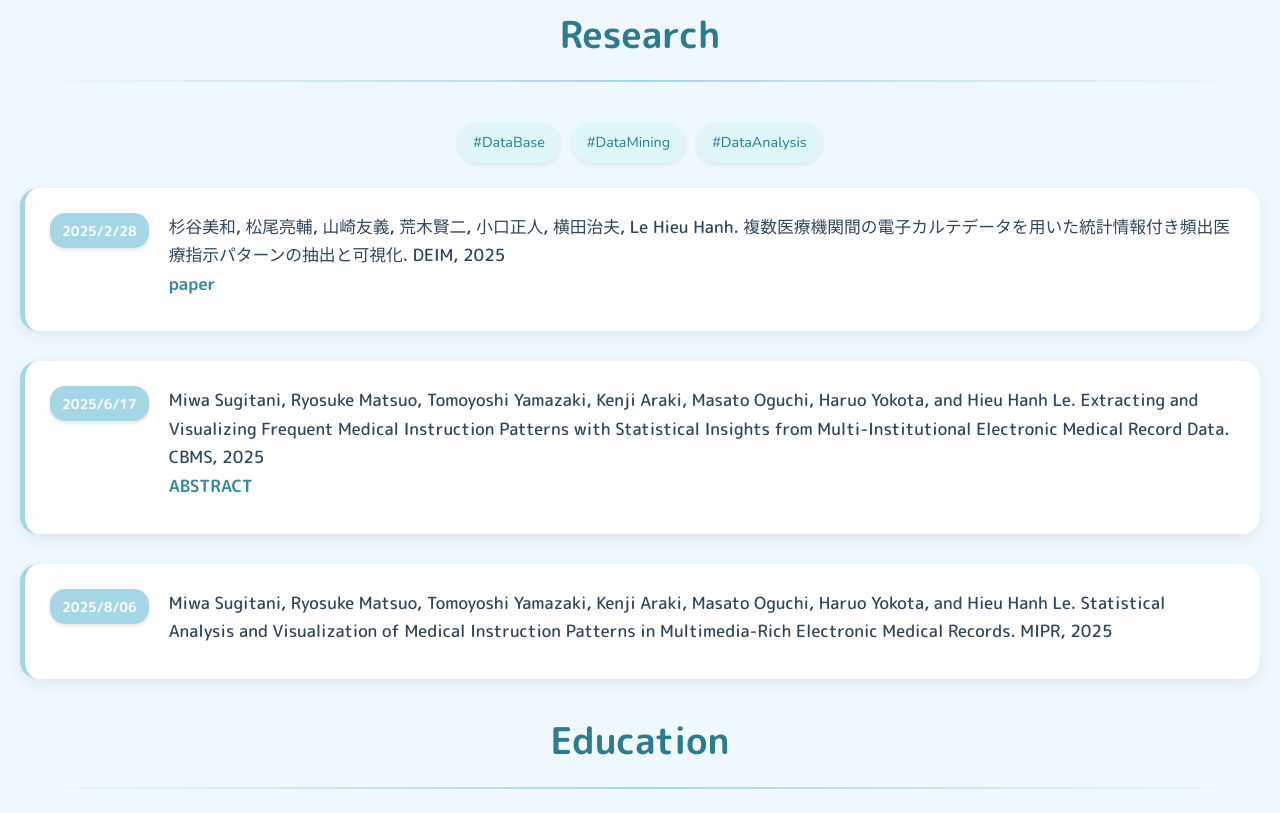
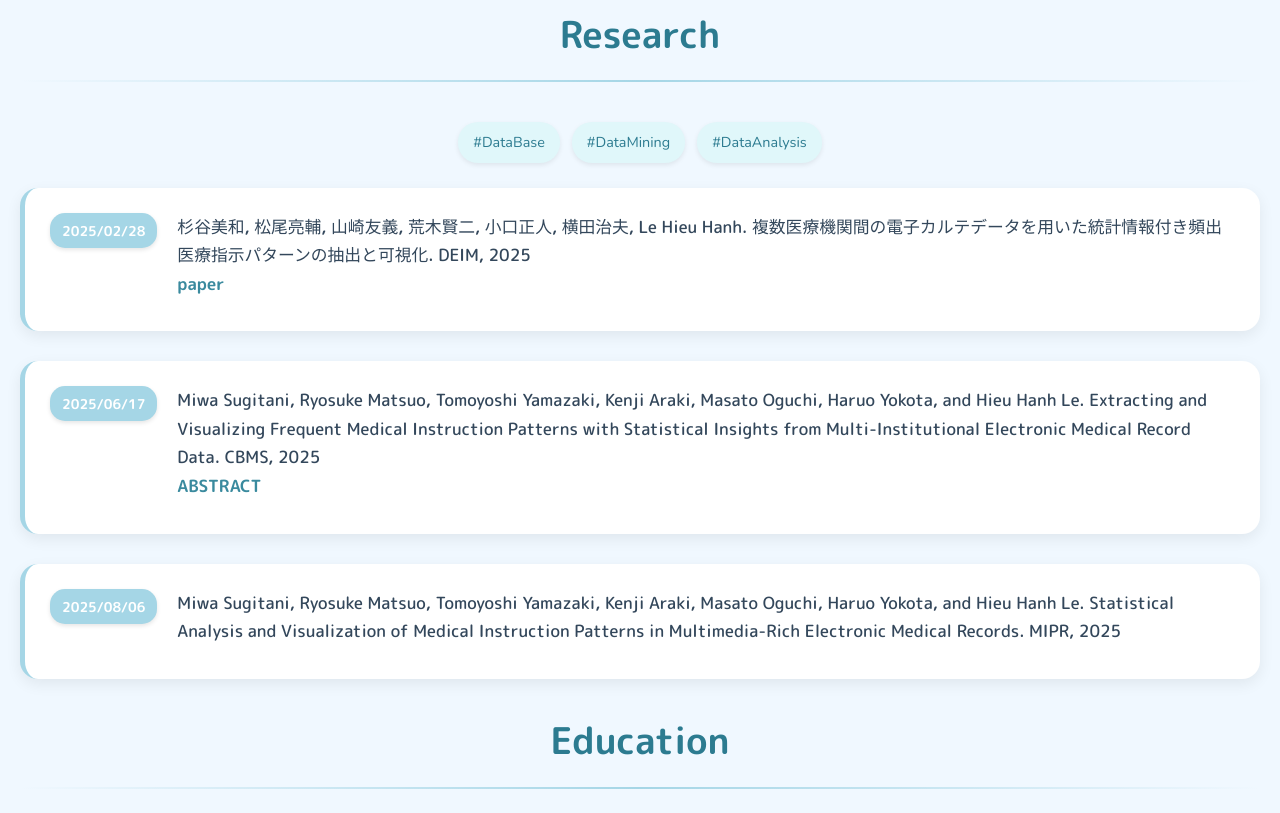
Before and after one commit to ochaMiwaSugitani/ochaMiwaSugitani.github.io, a website built with Vite: page index.html in a window 1280 px wide. Shown: the part 1464-2277 px from the top of the page. Built offline with nearby package versions, Linux system fonts and the light colour scheme.

Commit message:
fix: 微調整

```diff
--- a/index.html
+++ b/index.html
@@ -111,21 +111,21 @@
           </ul>
           <div class="info">
             <div class="date_and_title">
-              <p><time datetime="2025-02-28">2025/2/28</time></p>
+              <p><time datetime="2025-02-28">2025/02/28</time></p>
               <p>杉谷美和, 松尾亮輔, 山崎友義, 荒木賢二, 小口正人, 横田治夫, Le Hieu Hanh. 複数医療機関間の電子カルテデータを用いた統計情報付き頻出医療指示パターンの抽出と可視化. DEIM, 2025
               <br><a href="https://www.de-lab.te.ocha.ac.jp/wp-content/uploads/2025/04/deim2025_sugitani.pdf">paper</a></p>
             </div>
             </div>
             <div class="info">
               <div class="date_and_title">
-                <p><time datetime="2025-06-17">2025/6/17</time></p>
+                <p><time datetime="2025-06-17">2025/06/17</time></p>
                 <p>Miwa Sugitani, Ryosuke Matsuo, Tomoyoshi Yamazaki, Kenji Araki, Masato Oguchi, Haruo Yokota, and Hieu Hanh Le. Extracting and Visualizing Frequent Medical Instruction Patterns with Statistical Insights from Multi-Institutional Electronic Medical Record Data. CBMS, 2025
                 <br><a href="https://easychair.org/smart-program/IEEECBMS2025/2025-06-19.html#talk:283928">ABSTRACT</a></p>
               </div>
             </div>
             <div class="info">
               <div class="date_and_title">
-                <p><time datetime="2025-08-06">2025/8/06</time></p>
+                <p><time datetime="2025-08-06">2025/08/06</time></p>
                 <p>Miwa Sugitani, Ryosuke Matsuo, Tomoyoshi Yamazaki, Kenji Araki, Masato Oguchi, Haruo Yokota, and Hieu Hanh Le. Statistical Analysis and Visualization of Medical Instruction Patterns in Multimedia-Rich Electronic Medical Records. MIPR, 2025
                 <!-- <br><a href="https://pub-files.atlas.jp/fs/public/deim2025/ver_19/abstract/ja/6K-02.pdf">paper</a></p> -->
               </div>
--- a/styles.css
+++ b/styles.css
@@ -260,7 +260,7 @@ a:hover, a:focus {
 footer {
   background-color: #a5d6e6;
   text-align: center;
-  padding: 25px 15px;
+  padding: 20px 15px;
   font-size: 0.9em;
   color: #fff;
   position: fixed;
```
